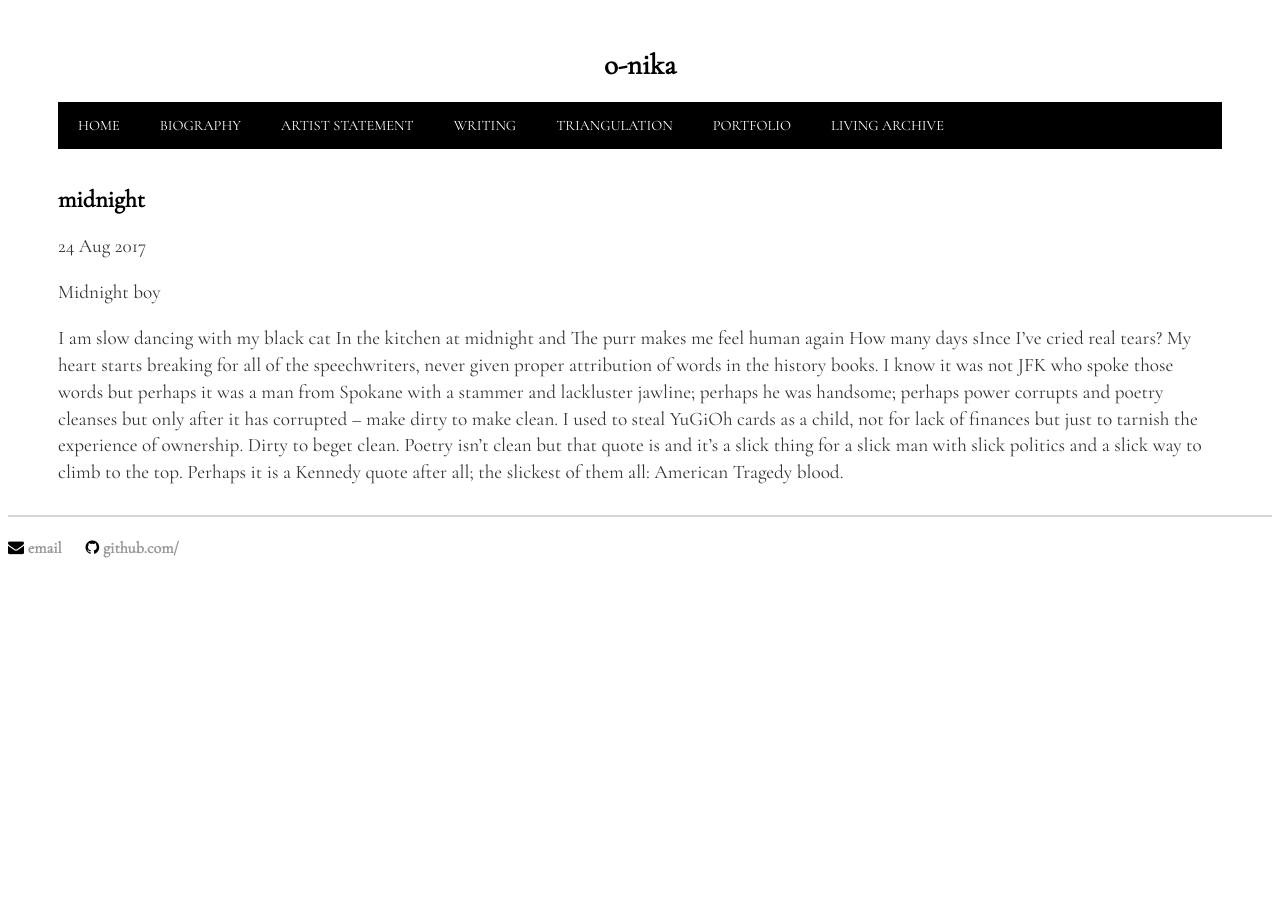
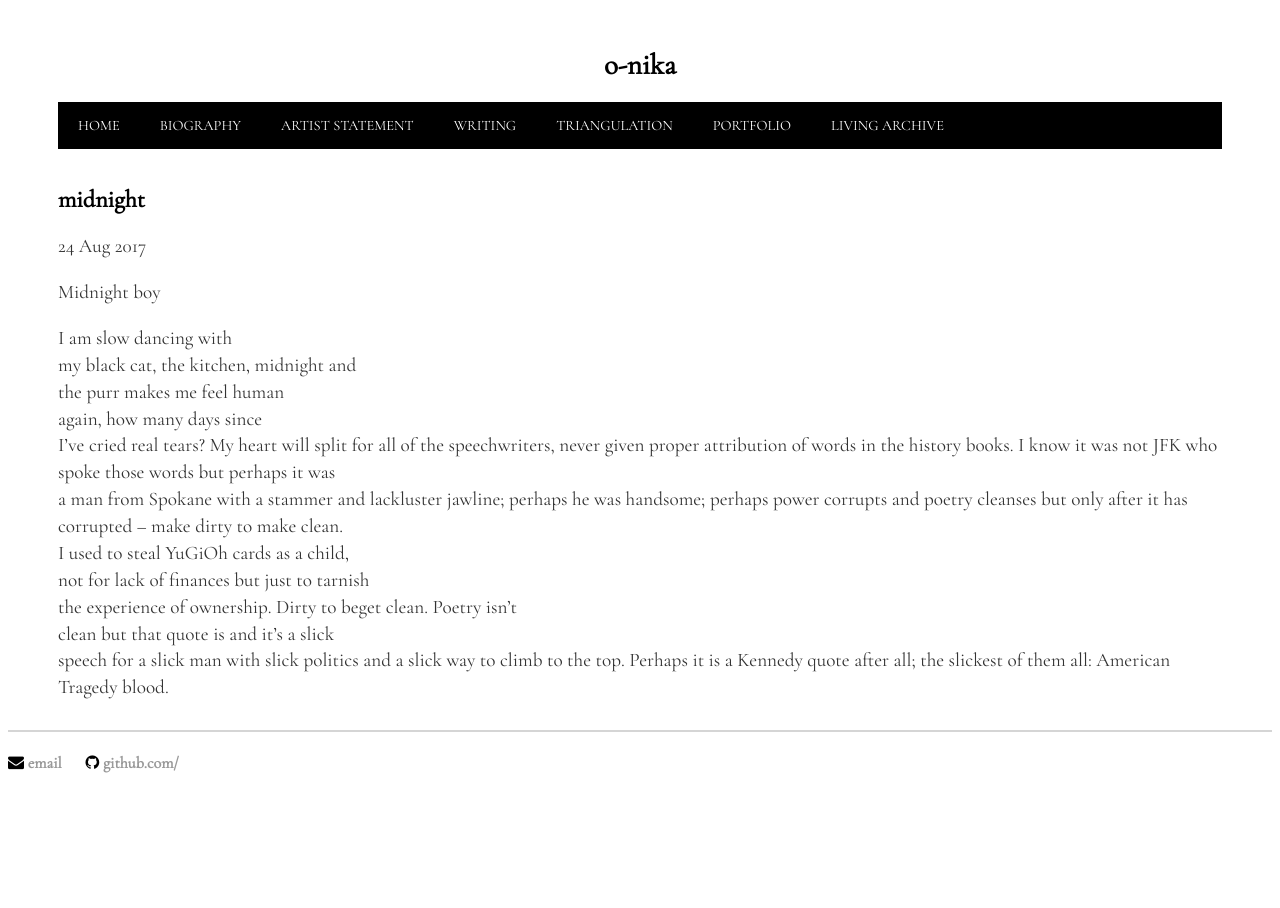
Before and after one commit to nikaroxanne/nikaroxanne.github.io, a Jekyll site: the page built from _posts/2017-08-24-midnight-boy.md, in a window 1280 px wide. Built offline with Jekyll 4.4.1, drawn with Linux system fonts in a browser that asks for light colours; some web fonts are replaced.

Commit message:
edited writing posts for spacing/ minor word changes

```diff
--- a/_posts/2017-08-24-midnight-boy.md
+++ b/_posts/2017-08-24-midnight-boy.md
@@ -5,8 +5,26 @@ title: midnight
 
 Midnight boy
 
-I am slow dancing with my black cat
-In the kitchen at midnight and
-The purr makes me feel human again
-How many days sInce I've cried real tears?
-My heart starts breaking for all of the speechwriters, never given proper attribution of words in the history books. I know it was not JFK who spoke those words but perhaps it was a man from Spokane with a stammer and lackluster jawline; perhaps he was handsome; perhaps power corrupts and poetry cleanses but only after it has corrupted -- make dirty to make clean. I used to steal YuGiOh cards as a child, not for lack of finances but just to tarnish the experience of ownership. Dirty to beget clean. Poetry isn't clean but that quote is and it's a slick thing for a slick man with slick politics and a slick way to climb to the top. Perhaps it is a Kennedy quote after all; the slickest of them all: American Tragedy blood.
+I am slow dancing with
+my black cat, the kitchen, midnight and
+the purr makes me feel human
+again, how many days since
+I've cried real tears? My heart will split
+for all of the speechwriters, never
+given proper attribution of words
+in the history books. I know it was not JFK
+who spoke those words but perhaps it was
+a man from Spokane with a stammer and lackluster
+jawline; perhaps he was handsome; perhaps power
+corrupts and poetry cleanses but only after
+it has corrupted -- make dirty to make clean.
+I used to steal YuGiOh cards as a child,
+not for lack of finances but just to tarnish
+the experience of ownership. Dirty
+to beget clean. Poetry isn't
+clean but that quote is and it's a slick
+speech for a slick man with slick
+politics and a slick way to climb
+to the top. Perhaps it is a Kennedy
+quote after all; the slickest of them
+all: American Tragedy blood.
```
Also changed, not shown: _posts/2017-08-07-diving.md (+1 -1 lines), _posts/2017-08-24-triptych.md (+0 -2 lines), _posts/2017-11-01-algorithm-for-a-pas-de-deux.md (+14 -14 lines).
